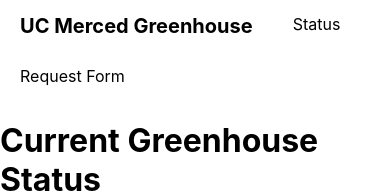
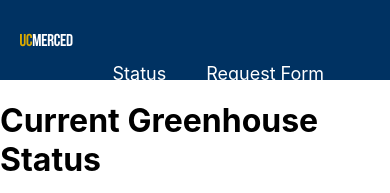
Before and after one commit to UCMerced-ESF/Greenhouse-App, a React (Create React App) app: page / in a window 390 px wide. Shown: the top 193 px of the page. Built offline with nearby package versions, Linux system fonts and the light colour scheme.

Commit message:
made UI mobile friendly and updated navigation bar by adding uc merced logo

```diff
--- a/src/components/nav.js
+++ b/src/components/nav.js
@@ -1,13 +1,15 @@
 import React from 'react';
-
+import { ReactComponent as Logo } from './ucm_logo.svg';  // Adjust the path if the SVG is in a different directory
 const Nav = ({ onNavigationClick }) => {
     return (
 
 
              <nav id="top" style={navbarStyle}>
-                    <a style={activeLinkStyle} href="#top">UC Merced Greenhouse</a>
+                <a href="#top" style={ucmLogo}>
+                        <Logo/>
+                    </a>
 
-                    <a  style={linkStyle} onClick={() => onNavigationClick('status')} href="#top">Status</a>
+                    <a style={linkStyle} onClick={() => onNavigationClick('status')} href="#top">Status</a>
                     <a style={linkStyle} onClick={() => onNavigationClick('requestForm')} href="#top">Request Form</a>
             </nav>
 
@@ -16,31 +18,23 @@
 
 // Define styles
 const navbarStyle = {
-    backgroundColor: 'white',
-    overflow: 'hidden',
+    justifycontents: 'center',
+    backgroundColor: '#003262',
+    height: '80px',  // Set the desired height of the navbar
+    padding: '0 20px',  // Add padding if needed
 };
 
-const activeLinkStyle = {
-    float: 'left',
-    display: 'block',
-    color: 'black',
-    textAlign: 'center',
-    padding: '14px 20px',
-    textDecoration: 'none',
-    backgroundColor: 'white',
-    fontSize: '20px',
-    fontWeight: 'bold',
+const ucmLogo = {
+    width: '50px',  // Adjust the width to make the logo smaller
+    height: 'auto', // Keep the aspect ratio
+    marginRight: '20px',  // Add some space after the logo
 };
 
 const linkStyle = {
-    float: 'left',
-    display: 'block',
-    color: 'black',
-    textAlign: 'center',
-    padding: '14px 20px',
+    color: 'white',  // Change color to white for better visibility
+    padding: '15px 20px',
     textDecoration: 'none',
+    fontSize: '18px',  // Example font size
 };
 
-
-
 export default Nav;
```
Also changed, not shown: src/components/ucm_logo.svg (added).
